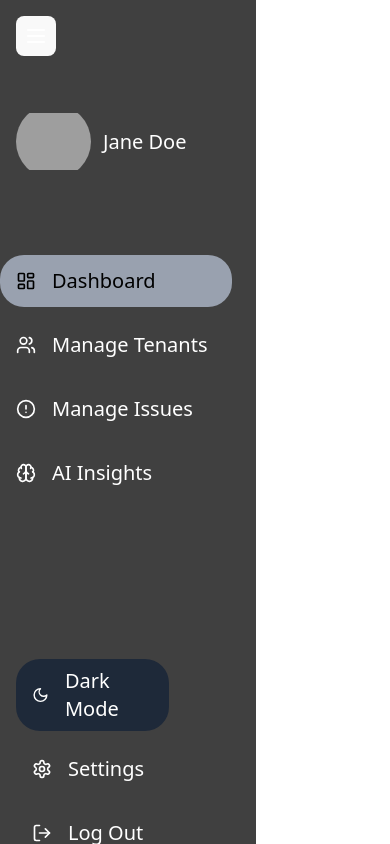
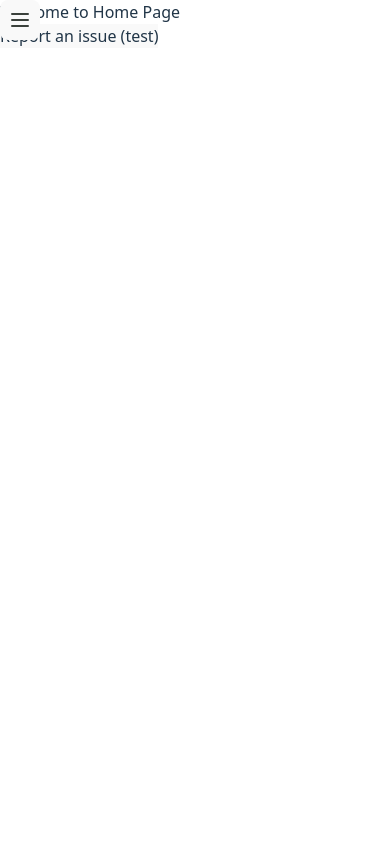
Before and after one commit to djneill/apartment_portal, a React (Vite) app in the folder frontend/: page /home in a window 390 px wide. Built offline with nearby package versions, Linux system fonts and the light colour scheme; grey boxes are pictures that could not be loaded.

Commit message:
80% mobile and styles

```diff
--- a/frontend/src/components/Layout.tsx
+++ b/frontend/src/components/Layout.tsx
@@ -4,30 +4,43 @@ import { Outlet } from 'react-router-dom';
 import { Menu } from 'lucide-react';
 
 const MainLayout = () => {
-  const [isSidebarVisible, setIsSidebarVisible] = useState(true);
+  const [isSidebarVisible, setIsSidebarVisible] = useState(false);
 
   const toggleSidebar = () => {
     setIsSidebarVisible(!isSidebarVisible);
   };
 
   return (
-    <div className="flex">
+    <div className="flex relative">
+      {/* Overlay for mobile sidebar */}
+      {isSidebarVisible && (
+        <div
+          className="fixed inset-0  bg-opacity-50 z-30 md:hidden"
+          onClick={toggleSidebar}
+        />
+      )}
+
+      {/* Menu Button */}
       <button
         onClick={toggleSidebar}
-        className="fixed top-4 left-4 p-2 text-white bg-gray-800 rounded-lg z-50"
+        className={`fixed p-2 rounded-lg z-50 md:hidden ${
+          isSidebarVisible ? "text-white" : "text-primary"
+        }`}
       >
         <Menu size={24} />
       </button>
 
+      {/* Sidebar */}
       <aside
-        className={`fixed inset-y-0 left-0 w-64 bg-gray-800 text-white transform transition-transform duration-300 ease-in-out z-40 ${
+        className={`fixed inset-y-0 left-0 w-80 bg-gray-800 text-white transform transition-transform duration-300 ease-in-out z-40 ${
           isSidebarVisible ? 'translate-x-0' : '-translate-x-full'
-        } md:translate-x-0 md:relative`}
+        } md:translate-x-0 md:relative md:w-64`}
       >
         <SideNavbar />
       </aside>
 
-      <main className="flex-1 p-4 overflow-y-auto">
+      {/* Main Content */}
+      <main className="flex-1 overflow-y-auto">
         <Outlet />
       </main>
     </div>
```
